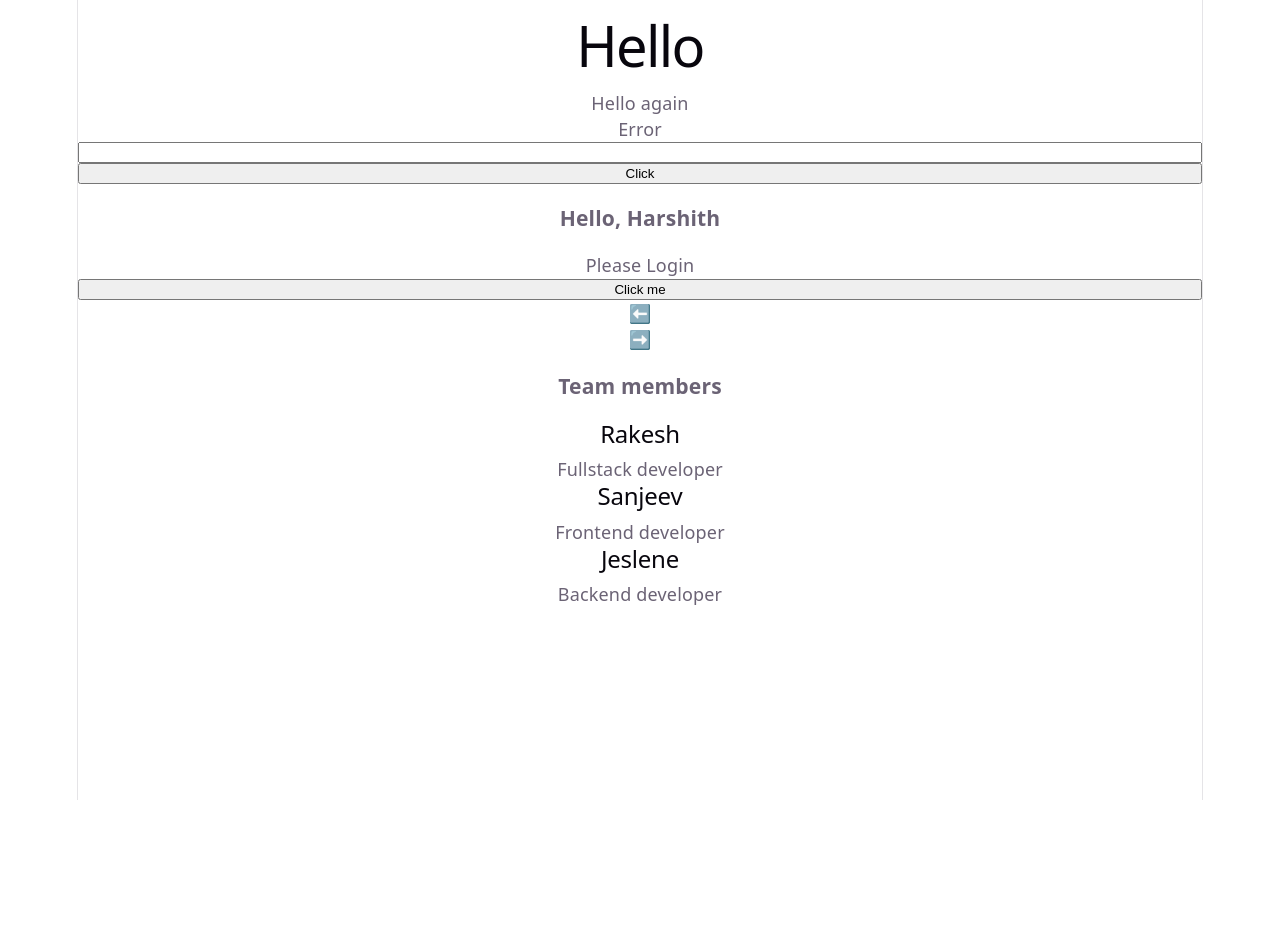
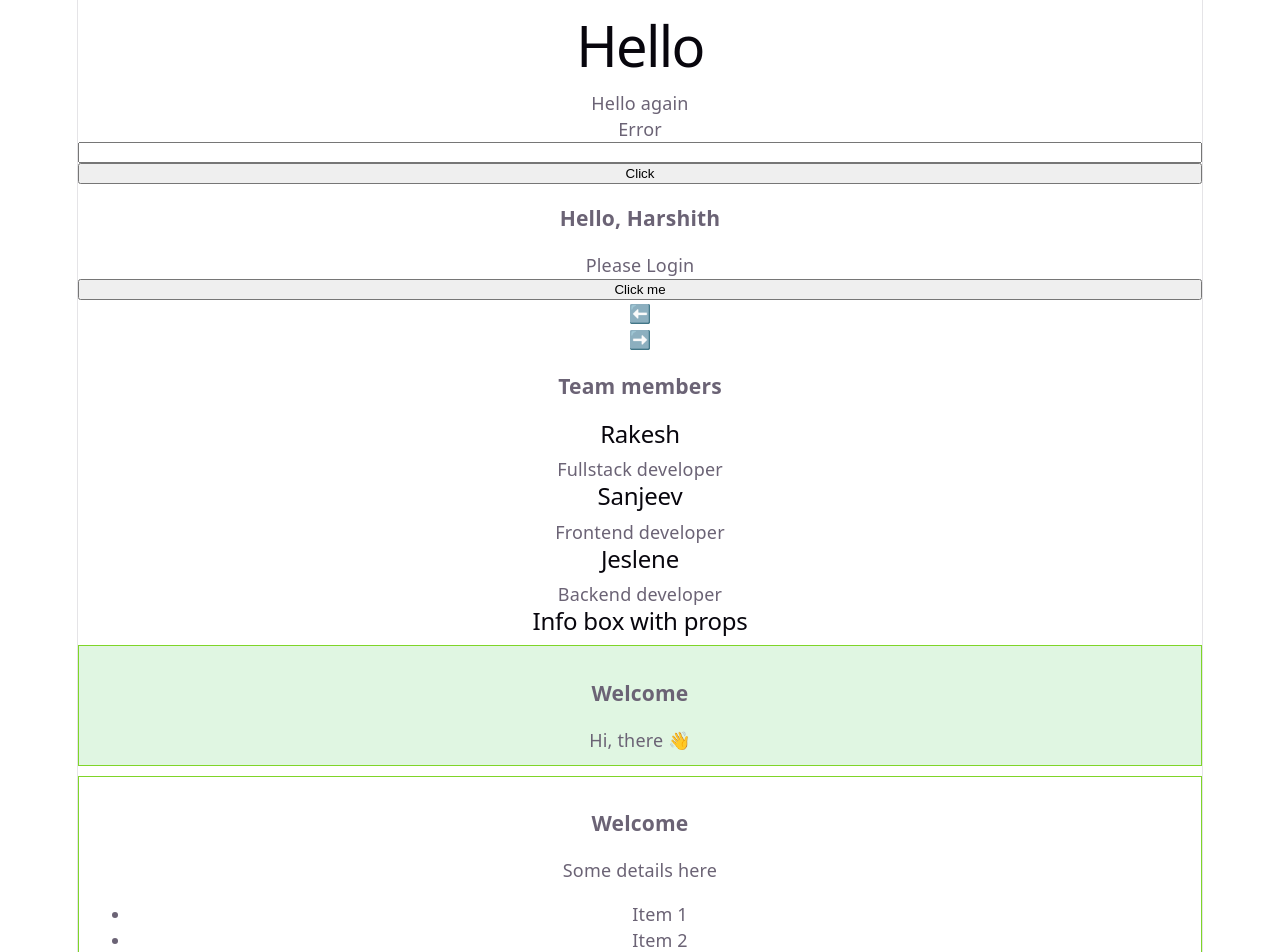
Before and after one commit to harshithp946-eng/SW_CSE_B1.4_Internship, a React (Vite) app in the folder Day/Day13/day13/: page / in a window 1280 px wide. Shown: the top 952 px of the page. Before the commit the page ends 800 px from the top, so only its background shows below. Built offline with nearby package versions, Linux system fonts and the light colour scheme.

Commit message:
Props: Ex2 children: content passed between opening and closing tags, default props, css styling

```diff
--- a/Day/Day13/day13/src/App.css
+++ b/Day/Day13/day13/src/App.css
@@ -1,4 +1,4 @@
-.counter {
+/* .counter {
   font-size: 16px;
   padding: 5px 10px;
   border-radius: 5px;
@@ -181,4 +181,15 @@
     right: 0;
     border-right-color: var(--border);
   }
+} */
+
+
+.box{
+  border: 1px solid rgb(127, 213, 40);
+  padding: 12px;
+  margin: 10px 0;
 }
+
+.box-primary{
+  background-color: rgb(224, 246, 226);
+}
--- a/Day/Day13/day13/src/App.jsx
+++ b/Day/Day13/day13/src/App.jsx
@@ -1,6 +1,11 @@
 import Button from './components/FunctionalComponent'
 import { LeftArrow,RightArrow } from "./components/FunctionalComponentTwo";
+
 import ProfileList from "./components/Props";
+import InfoBoxDemo from "./components/PropsTwo";
+
+import './App.css'
+
 const name = "Harshith";
 const isLoggedIn = false;
 
@@ -29,7 +34,10 @@ function App() {
       <Button />
       <LeftArrow />
       <RightArrow />
+
       <ProfileList />
+
+      <InfoBoxDemo />
     </>
 
   )
--- /dev/null
+++ b/Day/Day13/day13/src/components/PropsTwo.jsx
@@ -0,0 +1,32 @@
+// Child component
+function InfoBox({title,variant="primary",children}){
+    return(
+        <div className={`box box-${variant}`}>
+            <h3>{title}</h3>
+            <div className="content">
+                {children}
+            </div>
+        </div>
+    );
+}
+
+// Parent component
+function InfoBoxDemo() {
+    return(
+        <div>
+            <h2>Info box with props</h2>
+            <InfoBox title="Welcome">
+                <p>Hi, there 👋</p>
+            </InfoBox>
+
+            <InfoBox title="Welcome" variant="Secondary">
+                <p>Some details here</p>
+                <ul>
+                    <li>Item 1</li>
+                    <li>Item 2</li>
+                </ul>
+            </InfoBox>
+        </div>
+    )
+}
+export default InfoBoxDemo;
```
